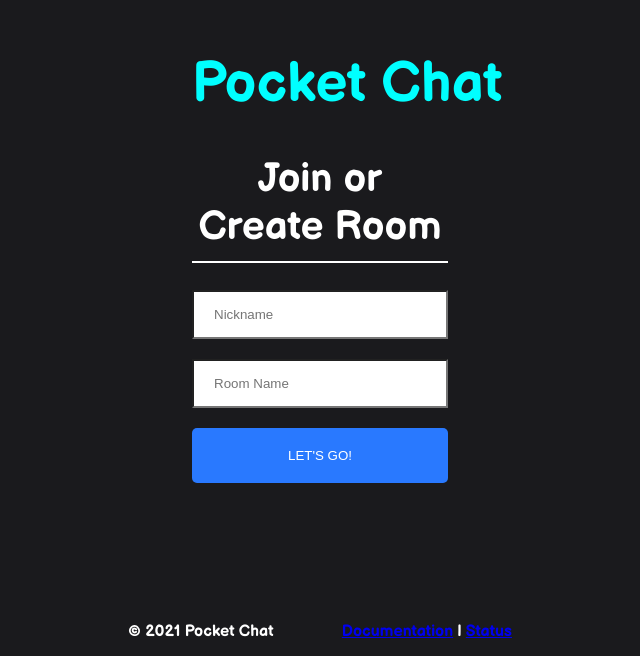
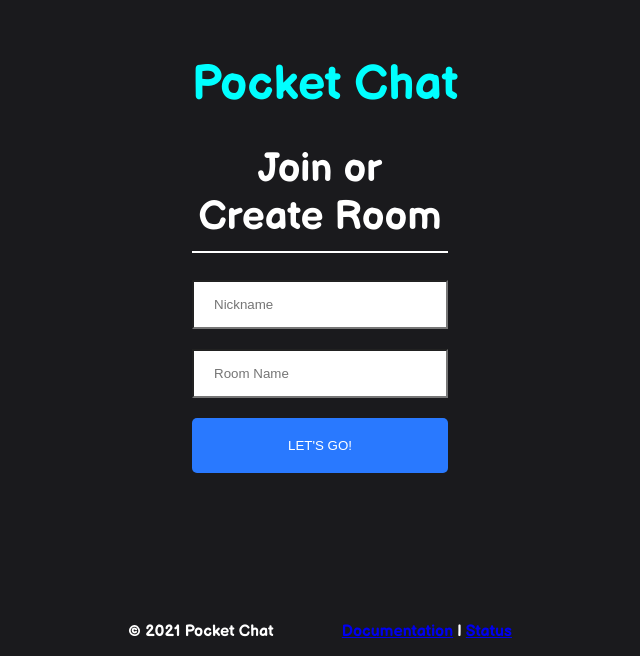
Before and after one commit to Senophyx/pocket-chat-client, a React (Create React App) app: page / in a window 1280 px wide. Shown: the part 144-800 px from the top of the page, without its empty margins (320-960 px from the left). Built offline with nearby package versions, Linux system fonts and the light colour scheme.

Commit message:
Update Join.css

```diff
--- a/src/components/Join/Join.css
+++ b/src/components/Join/Join.css
@@ -50,7 +50,7 @@ html, body {
 
 .head_logo {
   color: #00FFFF;
-  font-size: 3.5em;
+  font-size: 3em;
   width: max-content;
   text-align: center;
   align-items: center;
```
